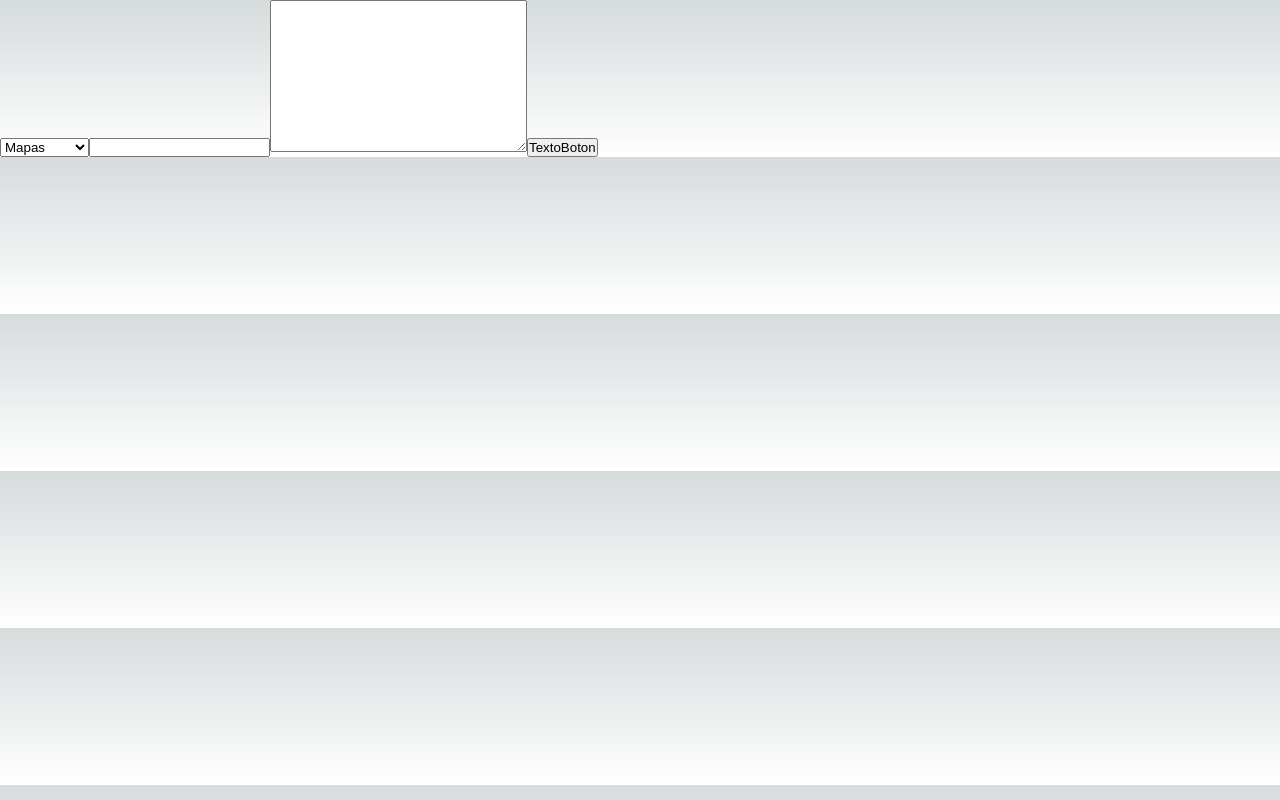
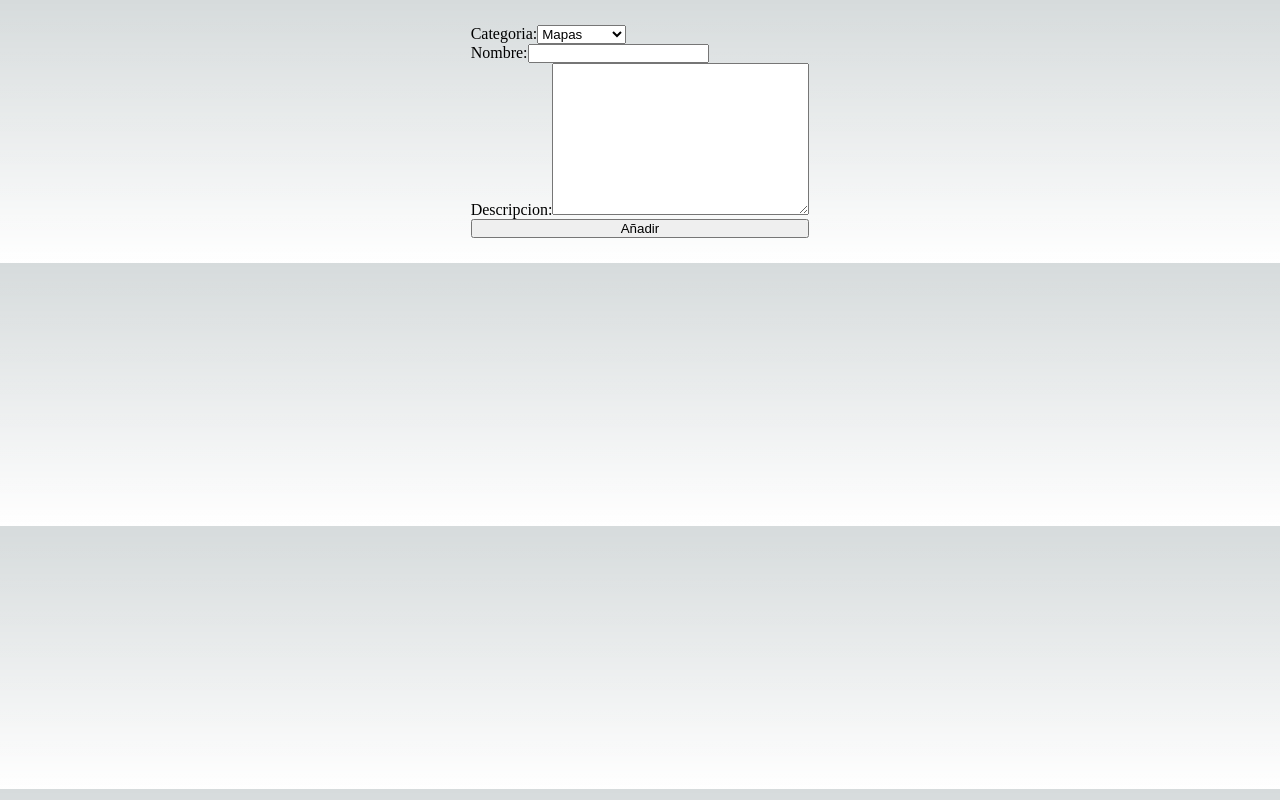
Before and after one commit to CarlosBor/Lorevault, a Next.js app: page /AddItem in a window 1280 px wide. Built offline with nearby package versions, Linux system fonts and the light colour scheme.

Commit message:
Start of work towards form css

```diff
--- a/pages/AddItem.tsx
+++ b/pages/AddItem.tsx
@@ -1,4 +1,5 @@
 import {useEffect} from 'react';
+import styles from './addItem.module.css';
 
 const AddItem = () =>{
     //In the simplest form, this would go ahead and grab info from those fields and just chuck it into the database
@@ -21,8 +22,9 @@ const AddItem = () =>{
       }
 
     return (
-        <div>
-            <form onSubmit={handleSubmit}>
+        <div className={styles.addItemContainer}>
+            <form onSubmit={handleSubmit} className={styles.addItemForm}>
+                <label>Categoria:
                     <select name="categories" id="categories">
                         <option value="Mapas">Mapas</option>
                         <option value="Personajes">Personajes</option>
@@ -31,9 +33,13 @@ const AddItem = () =>{
                         <option value="Hechizos">Hechizos</option>
                         <option value="Misc">Misc</option>
                     </select>
+                </label>
+                <label>Nombre:
                     <input type="text" name="name" id="name" />
-                <textarea name="description" id="description" cols={30} rows={10}></textarea>
-                <button type="submit" value="Enviar Contenido"> TextoBoton</button>
+                </label>
+                <label>Descripcion:<textarea name="description" id="description" cols={30} rows={10}></textarea>
+                </label>
+                <button type="submit" value="Enviar Contenido">Añadir</button>
             </form>
         </div>
     )
--- /dev/null
+++ b/pages/addItem.module.css
@@ -0,0 +1,10 @@
+.addItemContainer{
+    display:flex;
+    justify-content:center;
+    margin:25px;
+}
+
+.addItemForm{
+    display:flex;
+    flex-direction:column;
+}
--- a/pages/index.tsx
+++ b/pages/index.tsx
@@ -11,9 +11,11 @@ import { useState, useEffect } from 'react';
 
 //THEN I can make the elements of the menu do DB calls
 //THEN the side menu into a checkbox that filters results
-//THEN clean up the DB, it ought to be "categories", not "infoType" <---- IM HERE
+//THEN clean up the DB, it ought to be "categories", not "infoType"
 //THEN make it so an empty name search returns all content and filter from there.
 //THEN I can add items to those DB entries
+//THEN I can improve the menu to add stuff so it's not a weird different page? <---- IM HERE
+//THEN I have to control the form. Prevent empty fields, add error messages.
 //THEN I can add a header to navigate the site
 export default function Home() {
   const router = useRouter();
```
Lines whose indentation alone changed are shown as unchanged.
